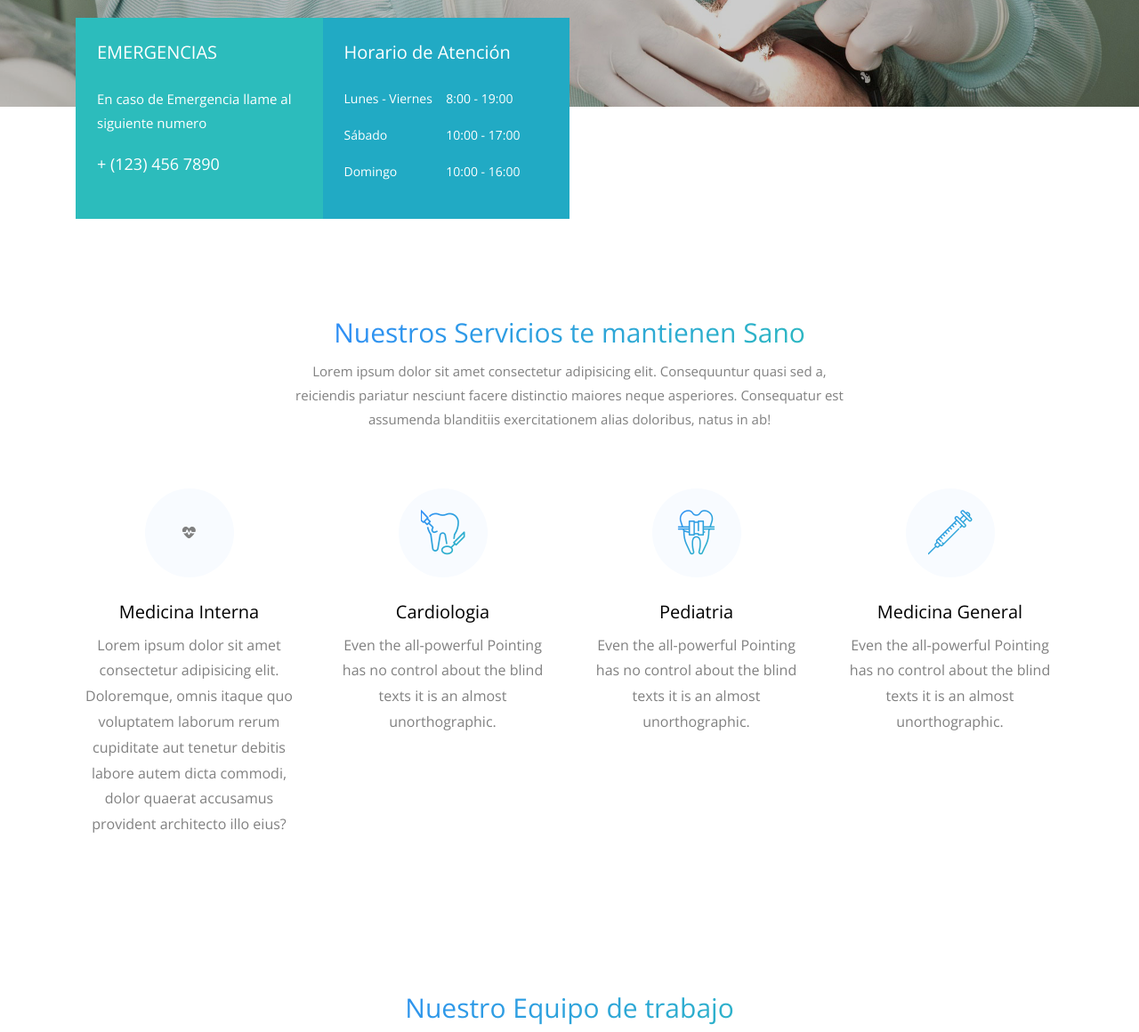
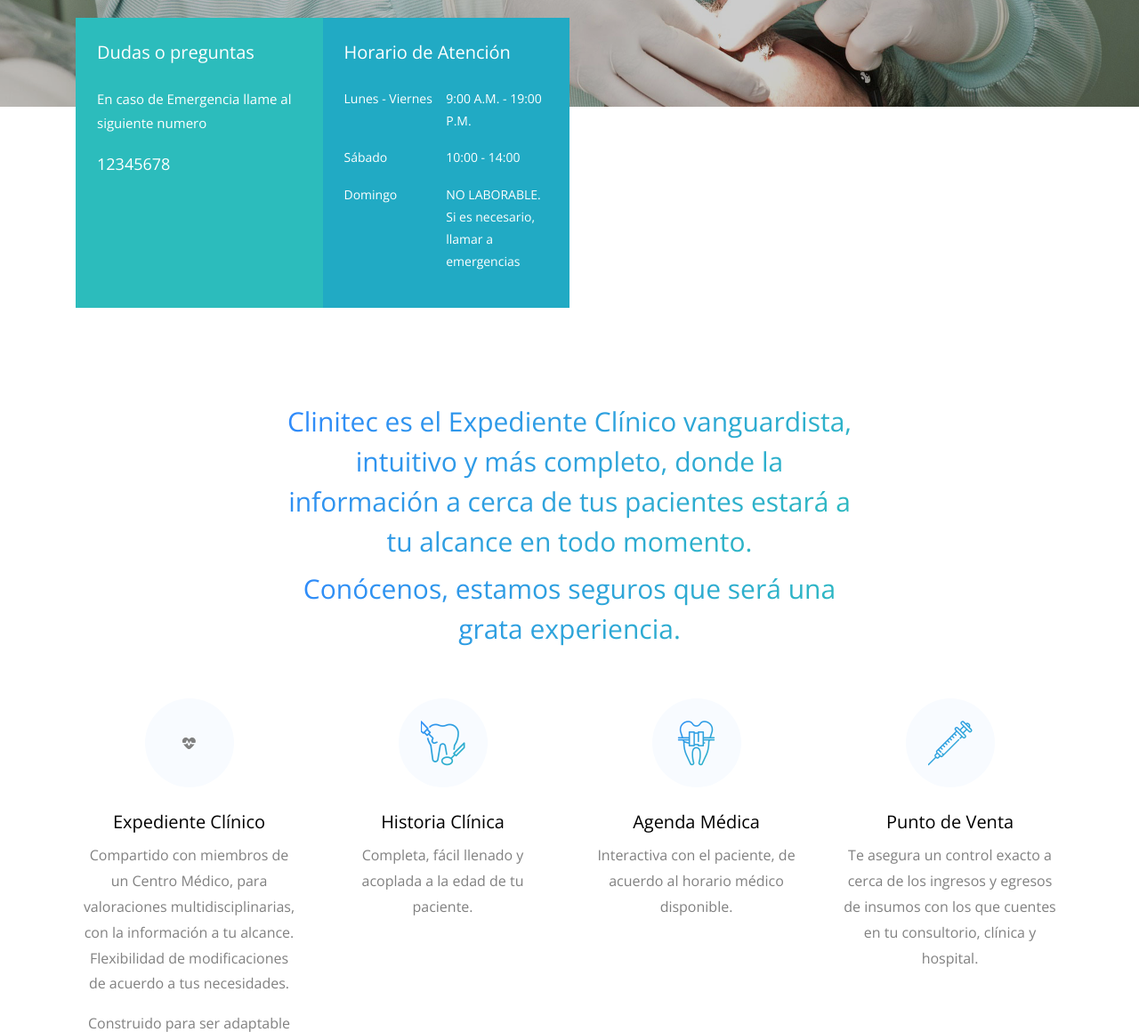
Before and after one commit to CeciHdz2/ClinitecInfo, a plain HTML site: page index.html in a window 1280 px wide. Shown: the part 580-1740 px from the top of the page at 89% size. Drawn offline with nearby package versions, Linux system fonts and the light colour scheme; some packages are replaced by stand-ins of ours; no server answers; files whose address does not match are found by name.

Commit message:
Se agregó información sobre los servicios de Clinitec

```diff
--- a/index.html
+++ b/index.html
@@ -59,7 +59,7 @@
             <div class="container">
                 <div class="row slider-text align-items-center" data-scrollax-parent="true">
                     <div class="col-md-6 col-sm-12 ftco-animate" data-scrollax=" properties: { translateY: '70%' }">
-                        <h1 class="mb-4" data-scrollax="properties: { translateY: '30%', opacity: 1.6 }">Medicina moderna en un ambiente tranquilo y relajado</h1>
+                        <h1 class="mb-4" data-scrollax="properties: { translateY: '30%', opacity: 1.6 }">Una solución práctica para mantener el orden en tu consultorio, clinica y hospital</h1>
                         <p data-scrollax="properties: { translateY: '30%', opacity: 1.6 }"><a href="#" class="btn btn-primary px-4 py-3">Hacer una cita</a></p>
                     </div>
                 </div>
@@ -71,8 +71,7 @@
             <div class="container">
                 <div class="row slider-text align-items-center" data-scrollax-parent="true">
                     <div class="col-md-6 col-sm-12 ftco-animate" data-scrollax=" properties: { translateY: '70%' }">
-                        <h1 class="mb-4" data-scrollax="properties: { translateY: '30%', opacity: 1.6 }">Porque la salud es primero
-                        </h1>
+                        <h1 class="mb-4" data-scrollax="properties: { translateY: '30%', opacity: 1.6 }">Salud a tu alcance</h1>
                         <p><a href="#" class="btn btn-primary px-4 py-3">Hacer una cita</a></p>
                     </div>
                 </div>
@@ -84,23 +83,24 @@
         <div class="container">
             <div class="row no-gutters">
                 <div class="col-md-3 color-1 p-4">
-                    <h3 class="mb-4">EMERGENCIAS</h3>
+                    <h3 class="mb-4">Dudas o preguntas</h3>
                     <p>En caso de Emergencia llame al siguiente numero</p>
-                    <span class="phone-number">+ (123) 456 7890</span>
+                    <span class="phone-number">12345678</span>
                 </div>
                 <div class="col-md-3 color-2 p-4">
                     <h3 class="mb-4">Horario de Atención</h3>
                     <p class="openinghours d-flex">
                         <span>Lunes - Viernes</span>
-                        <span>8:00 - 19:00</span>
+                        <span>9:00 A.M. - 19:00 P.M.</span>
                     </p>
                     <p class="openinghours d-flex">
                         <span>Sábado</span>
-                        <span>10:00 - 17:00</span>
+                        <span>10:00 - 14:00</span>
                     </p>
                     <p class="openinghours d-flex">
                         <span>Domingo</span>
-                        <span>10:00 - 16:00</span>
+                        <span>NO LABORABLE. Si es necesario, llamar a emergencias</span>
+
                     </p>
                 </div>
             </div>
@@ -111,9 +111,8 @@
         <div class="container">
             <div class="row justify-content-center mb-4 pb-4">
                 <div class="col-md-7 text-center heading-section ftco-animate">
-                    <h2 class="mb-2">Nuestros Servicios te mantienen Sano</h2>
-                    <p>Lorem ipsum dolor sit amet consectetur adipisicing elit. Consequuntur quasi sed a, reiciendis pariatur nesciunt facere distinctio maiores neque asperiores. Consequatur est assumenda blanditiis exercitationem alias doloribus, natus
-                        in ab!</p>
+                    <h2 class="mb-2">Clinitec es el Expediente Clínico vanguardista, intuitivo y más completo, donde la información a cerca de tus pacientes estará a tu alcance en todo momento.</h2>
+                    <h2>Conócenos, estamos seguros que será una grata experiencia.</h2>
                 </div>
             </div>
             <div class="row">
@@ -123,8 +122,9 @@
                             <i class="fas fa-heartbeat"></i>
                         </div>
                         <div class="media-body p-2 mt-3">
-                            <h3 class="heading">Medicina Interna</h3>
-                            <p>Lorem ipsum dolor sit amet consectetur adipisicing elit. Doloremque, omnis itaque quo voluptatem laborum rerum cupiditate aut tenetur debitis labore autem dicta commodi, dolor quaerat accusamus provident architecto illo eius?</p>
+                            <h3 class="heading">Expediente Clínico</h3>
+                            <p>Compartido con miembros de un Centro Médico, para valoraciones multidisciplinarias, con la información a tu alcance. Flexibilidad de modificaciones de acuerdo a tus necesidades.</p>
+                            <p>Construido para ser adaptable a cual profesional de la salud y de acuerdo a las dimensiones de tu organización médica.</p>
                         </div>
                     </div>
                 </div>
@@ -134,8 +134,8 @@
                             <span class="flaticon-dental-care"></span>
                         </div>
                         <div class="media-body p-2 mt-3">
-                            <h3 class="heading">Cardiologia</h3>
-                            <p>Even the all-powerful Pointing has no control about the blind texts it is an almost unorthographic.</p>
+                            <h3 class="heading">Historia Clínica</h3>
+                            <p>Completa, fácil llenado y acoplada a la edad de tu paciente.</p>
                         </div>
                     </div>
                 </div>
@@ -145,8 +145,8 @@
                             <span class="flaticon-tooth-with-braces"></span>
                         </div>
                         <div class="media-body p-2 mt-3">
-                            <h3 class="heading">Pediatria</h3>
-                            <p>Even the all-powerful Pointing has no control about the blind texts it is an almost unorthographic.</p>
+                            <h3 class="heading">Agenda Médica</h3>
+                            <p>Interactiva con el paciente, de acuerdo al horario médico disponible.</p>
                         </div>
                     </div>
                 </div>
@@ -156,8 +156,8 @@
                             <span class="flaticon-anesthesia"></span>
                         </div>
                         <div class="media-body p-2 mt-3">
-                            <h3 class="heading">Medicina General</h3>
-                            <p>Even the all-powerful Pointing has no control about the blind texts it is an almost unorthographic.</p>
+                            <h3 class="heading">Punto de Venta</h3>
+                            <p>Te asegura un control exacto a cerca de los ingresos y egresos de insumos con los que cuentes en tu consultorio, clínica y hospital.</p>
                         </div>
                     </div>
                 </div>
@@ -169,8 +169,8 @@
         <div class="container">
             <div class="row justify-content-center mb-5 pb-5">
                 <div class="col-md-7 text-center heading-section ftco-animate">
-                    <h2 class="mb-3">Nuestro Equipo de trabajo</h2>
-                    <p>Lorem ipsum dolor sit amet consectetur, adipisicing elit. Sapiente unde aperiam nostrum, nam quos iusto quidem veritatis vero provident quibusdam quod pariatur dolores quisquam fugit eos voluptates quia officia at.</p>
+                    <h2 class="mb-3">Nuestro Equipo de Trabajo</h2>
+                    <p>Suma esfuerzos y su mayor desempeño con el día a día, con la finalidad de mantenerlo en perfectas condiciones, el más vanguardista e intuitivo. Siempre pendiente de tus necesidades y sugerencias.</p>
                 </div>
             </div>
             <div class="row">
@@ -255,7 +255,7 @@
             <div class="row justify-content-center mb-5 pb-5">
                 <div class="col-md-7 text-center heading-section ftco-animate">
                     <h2 class="mb-3">Nuestros Precios</h2>
-                    <p>A small river named Duden flows by their place and supplies it with the necessary regelialia.</p>
+                    <p>Pensados en darte un servicio completo de acuerdo a tus necesidades, con los precios más bajos del mercado.</p>
                 </div>
             </div>
             <div class="row">
```
